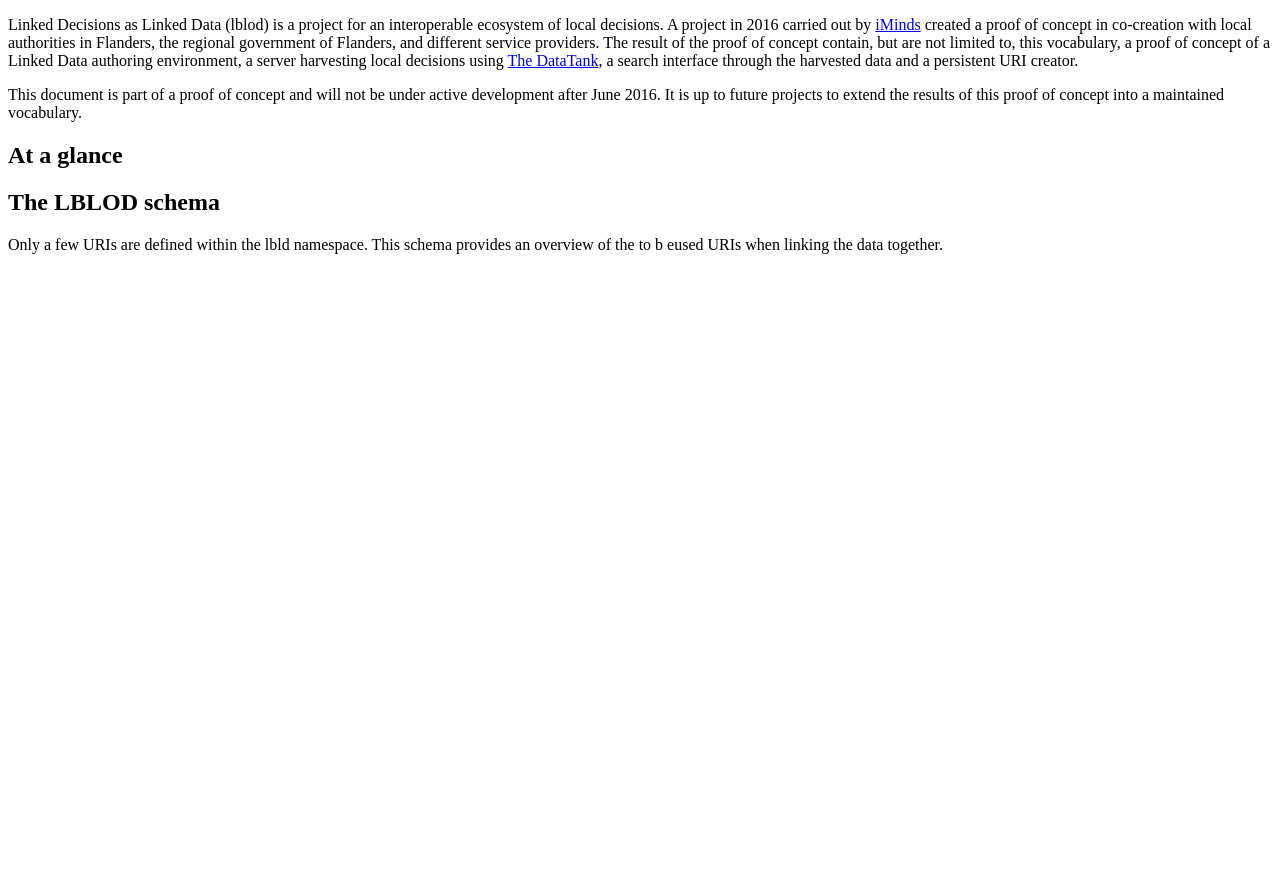
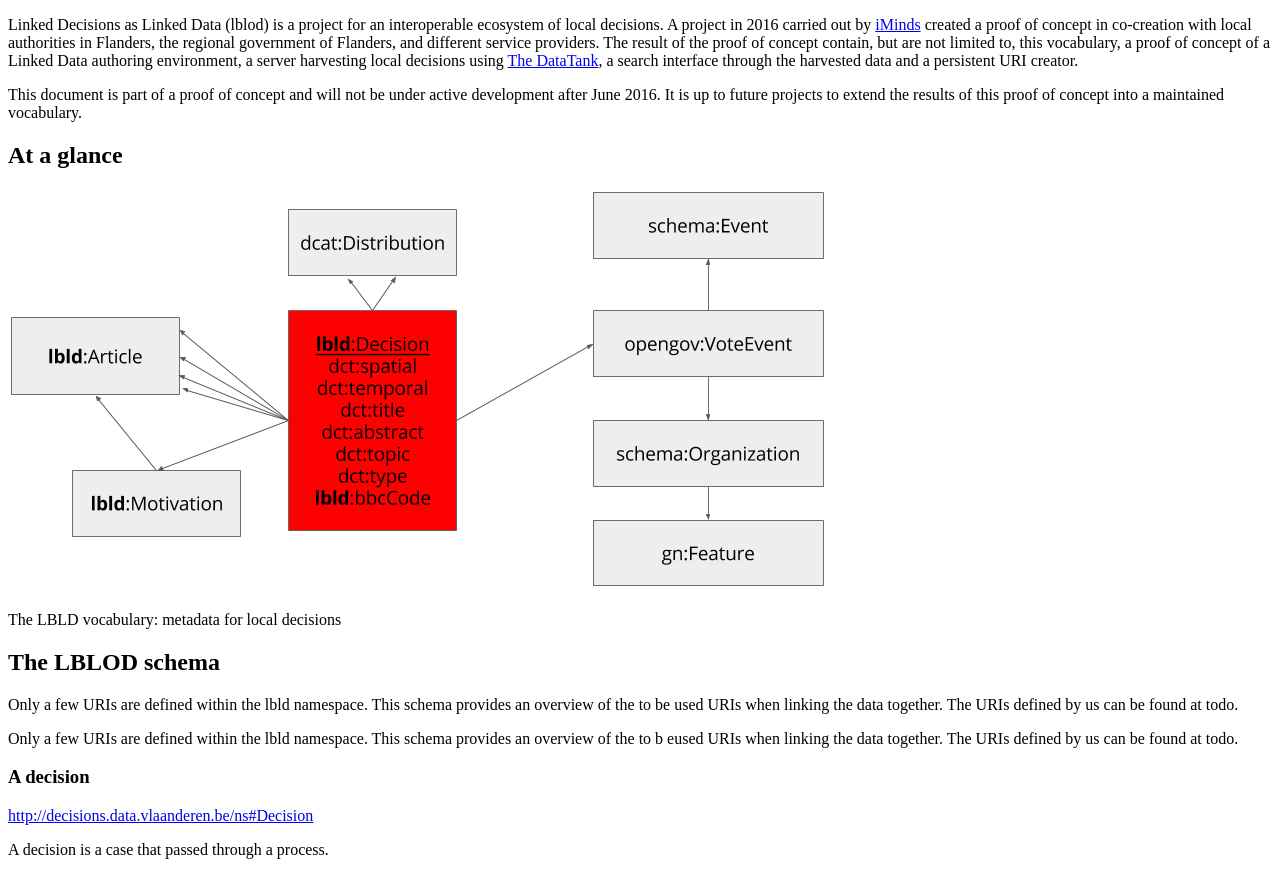
Before and after one commit to Ecoblockchain/vocabulary, a plain HTML site: page index.html in a window 1280 px wide. Before the commit the page ends 800 px from the top, so only its background shows below. Drawn offline with Linux system fonts and the light colour scheme.

Commit message:
Added Overview

```diff
--- a/index.html
+++ b/index.html
@@ -6,14 +6,15 @@
     <script src='//www.w3.org/Tools/respec/respec-w3c-common' async class='remove'></script>
     <script class='remove'>
       var respecConfig = {
-        specStatus: "ED",
+        specStatus: "unofficial",
         editors: [{
           "@id":"http://pieter.pm/#me",
-          name: "Pieter Colpaert"
+          name: "Pieter Colpaert",
+          email: "pieter.colpaert@ugent.be"
         }],
         processVersion: 2016,
         edDraftURI: "https://github.com/lblod/vocabulary",
-        shortName: "lblod"
+      shortName: "lblod",
       };
     </script>
   </head>
@@ -30,12 +31,25 @@
     </section>
     <section>
       <h2>At a glance</h2>
-
+      <p><img src="glance.png" alt="the lbld vocabulary for metadata"></img></p>
+      <p class="caption">The LBLD vocabulary: metadata for local decisions</p>
     </section>
     <section>
       <h2>The LBLOD schema</h2>
       <p>
-        Only a few URIs are defined within the lbld namespace. This schema provides an overview of the to b eused URIs when linking the data together.
+        Only a few URIs are defined within the lbld namespace.
+        This schema provides an overview of the to be used URIs when linking the data together.
+        The URIs defined by us can be found at todo.
+      </p>
+      <p class="informative">
+        Only a few URIs are defined within the lbld namespace.
+        This schema provides an overview of the to b eused URIs when linking the data together.
+        The URIs defined by us can be found at todo.
+      </p>
+      <h3>A decision</h3>
+      <p class="h3-uri"><a href="http://decisions.data.vlaanderen.be/ns#Decision">http://decisions.data.vlaanderen.be/ns#Decision</a></p>
+      <p class="conformative definition">
+        A decision is a case that passed through a process.
       </p>
     </section>
   </body>
```
Also changed, not shown: glance.png (added).
